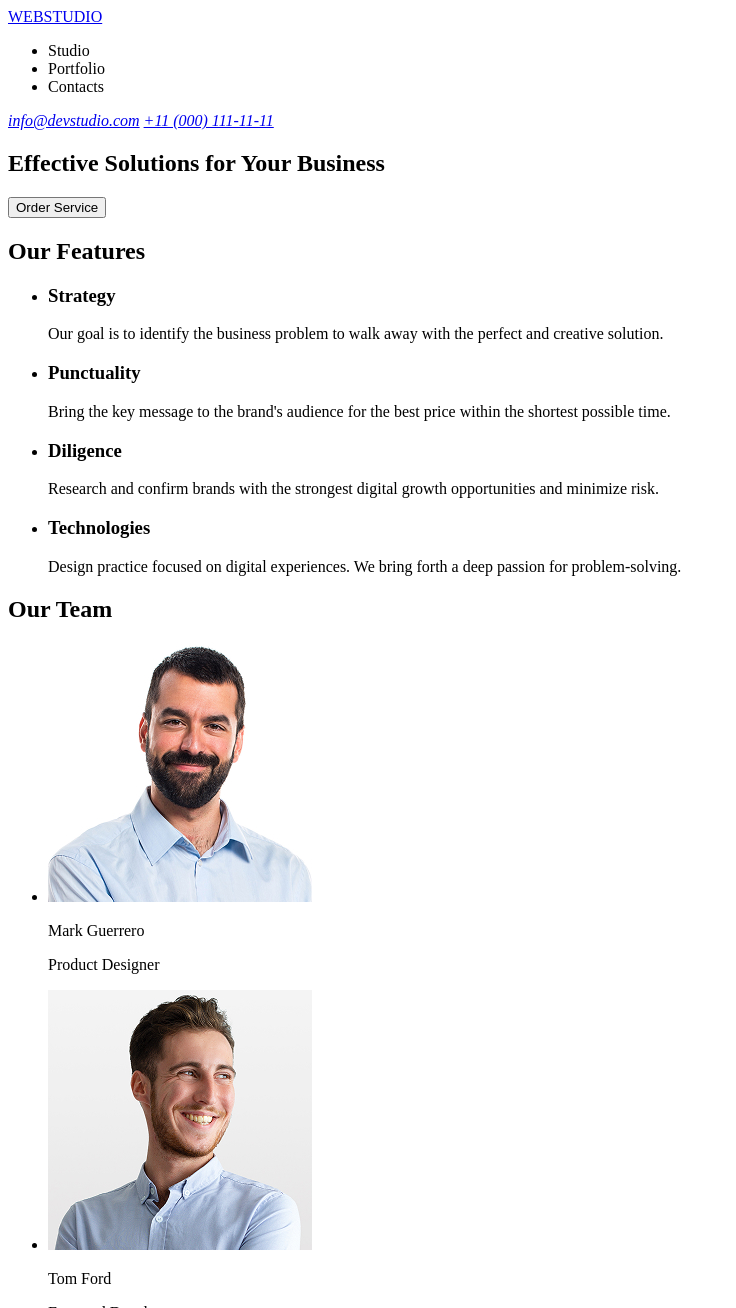
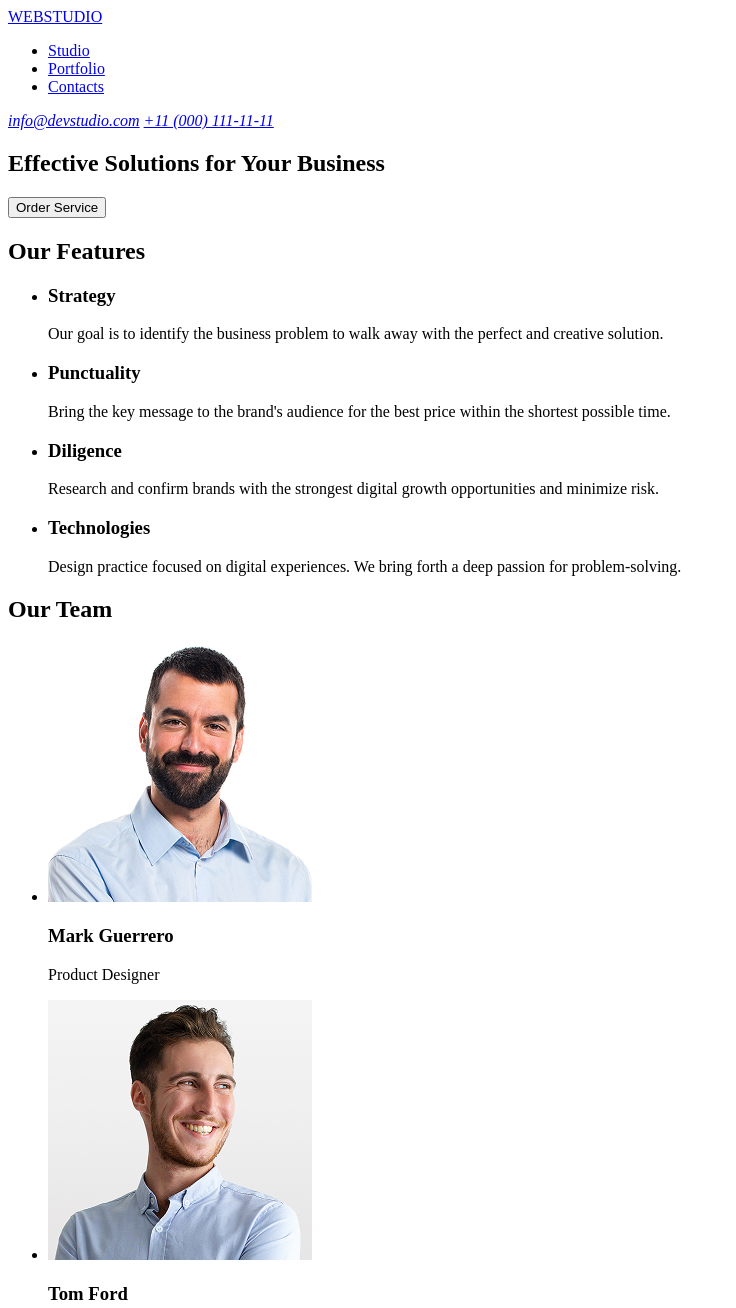
Before and after one commit to kondratenko-go-dev/goit-markup-hw-01, a plain HTML site: page index.html in a window 1280 px wide. Shown: the top 1308 px of the page, without its empty margins (0-736 px from the left). Drawn offline with Linux system fonts and the light colour scheme.

Commit message:
update HTML

```diff
--- a/index.html
+++ b/index.html
@@ -11,15 +11,15 @@
 
       <nav>
         <ul>
-          <li>Studio</li>
-          <li>Portfolio</li>
-          <li>Contacts</li>
+          <li><a href="#">Studio</a></li>
+          <li><a href="#">Portfolio</a></li>
+          <li><a href="#">Contacts</a></li>
         </ul>
       </nav>
 
       <address>
         <a href="mailto:info@devstudio.com">info@devstudio.com</a>
-        <a href="tel:+11 (000) 111-11-11">+11 (000) 111-11-11</a>
+        <a href="tel:+110001111111">+11 (000) 111-11-11</a>
       </address>
     </header>
 
@@ -72,7 +72,7 @@
               width="264"
               alt="Product Designer"
             />
-            <p>Mark Guerrero</p>
+            <h3>Mark Guerrero</h3>
             <p>Product Designer</p>
           </li>
           <li>
@@ -81,17 +81,17 @@
               width="264"
               alt="Frontend Developer"
             />
-            <p>Tom Ford</p>
+            <h3>Tom Ford</h3>
             <p>Frontend Developer</p>
           </li>
           <li>
             <img src="./images/marketing.jpg" width="264" alt="Marketing" />
-            <p>Camila Garcia</p>
+            <h3>Camila Garcia</h3>
             <p>Marketing</p>
           </li>
           <li>
             <img src="./images/ui_designer.jpg" width="264" alt="UI Designer" />
-            <p>Daniel Wilson</p>
+            <h3>Daniel Wilson</h3>
             <p>UI Designer</p>
           </li>
         </ul>
```
